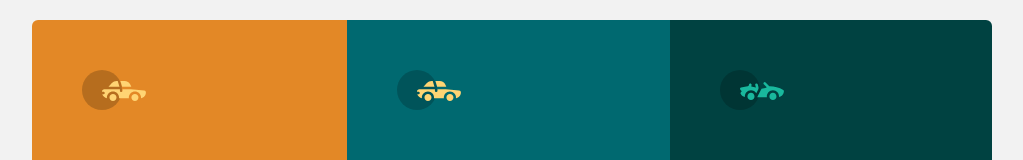
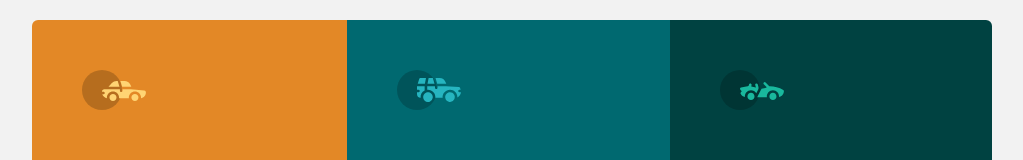
Before and after one commit to StephanBen/preview-Card-3-column, a plain HTML site: page index.html in a window 1280 px wide. Shown: the part 129-289 px from the top of the page, without its empty margins (128-1151 px from the left). Drawn offline with Linux system fonts and the light colour scheme.

Commit message:
Minor Update

```diff
--- a/index.html
+++ b/index.html
@@ -23,7 +23,7 @@
         </div>
         <div class="card suvs">
             <div class="image">
-                <img src="images/icon-sedans.svg" alt="icon">
+                <img src="images/icon-suvs.svg" alt="icon">
             </div>
             <h2>SUVs</h2>
             <p>Take an SUV for its spacious interior, power, and versatility. Perfect for your next family vacation
```
